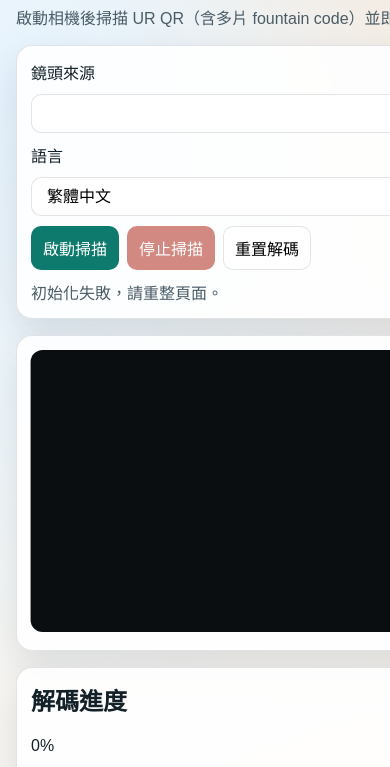
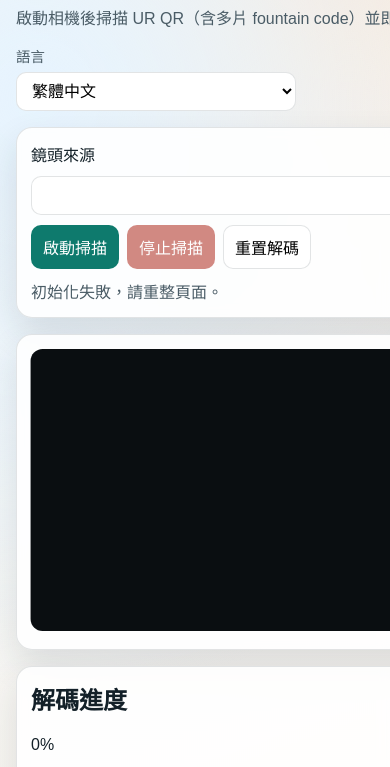
Before and after one commit to allenyllee/bc-ur-viewer, a website built with Vite: page index.html in a window 390 px wide. Shown: the part 62-829 px from the top of the page. Built offline with nearby package versions, Linux system fonts and the light colour scheme.

Commit message:
ui: move language selector to top-right header area

```diff
--- a/index.html
+++ b/index.html
@@ -9,18 +9,22 @@
   <body>
     <main class="app">
       <header class="hero">
-        <h1 data-i18n="hero.title">BC-UR Fountain Viewer</h1>
-        <p data-i18n="hero.subtitle">啟動相機後掃描 UR QR（含多片 fountain code）並即時解析。</p>
+        <div class="hero-main">
+          <h1 data-i18n="hero.title">BC-UR Fountain Viewer</h1>
+          <p data-i18n="hero.subtitle">啟動相機後掃描 UR QR（含多片 fountain code）並即時解析。</p>
+        </div>
+        <div class="hero-tools">
+          <label for="languageSelect" data-i18n="controls.language">語言</label>
+          <select id="languageSelect">
+            <option value="zh-TW">繁體中文</option>
+            <option value="en">English</option>
+          </select>
+        </div>
       </header>
 
       <section class="card controls">
         <label for="cameraSelect" data-i18n="controls.camera">鏡頭來源</label>
         <select id="cameraSelect"></select>
-        <label for="languageSelect" data-i18n="controls.language">語言</label>
-        <select id="languageSelect">
-          <option value="zh-TW">繁體中文</option>
-          <option value="en">English</option>
-        </select>
         <div class="button-row">
           <button id="startBtn" type="button" data-i18n="controls.start">啟動掃描</button>
           <button id="stopBtn" type="button" disabled data-i18n="controls.stop">停止掃描</button>
--- a/src/style.css
+++ b/src/style.css
@@ -44,6 +44,24 @@ body.modal-open {
 
 .hero p {
   margin: 8px 0 0;
+  color: var(--muted);
+}
+
+.hero {
+  display: flex;
+  justify-content: space-between;
+  align-items: flex-start;
+  gap: 16px;
+}
+
+.hero-tools {
+  display: grid;
+  gap: 6px;
+  min-width: 150px;
+}
+
+.hero-tools label {
+  font-size: 0.9rem;
   color: var(--muted);
 }
 
@@ -258,6 +276,17 @@ pre {
   }
 }
 
+@media (max-width: 720px) {
+  .hero {
+    flex-direction: column;
+  }
+
+  .hero-tools {
+    width: 100%;
+    max-width: 280px;
+  }
+}
+
 @media (min-width: 1180px) {
   .dashboard {
     grid-template-columns: minmax(560px, 1.6fr) minmax(300px, 1fr);
```
